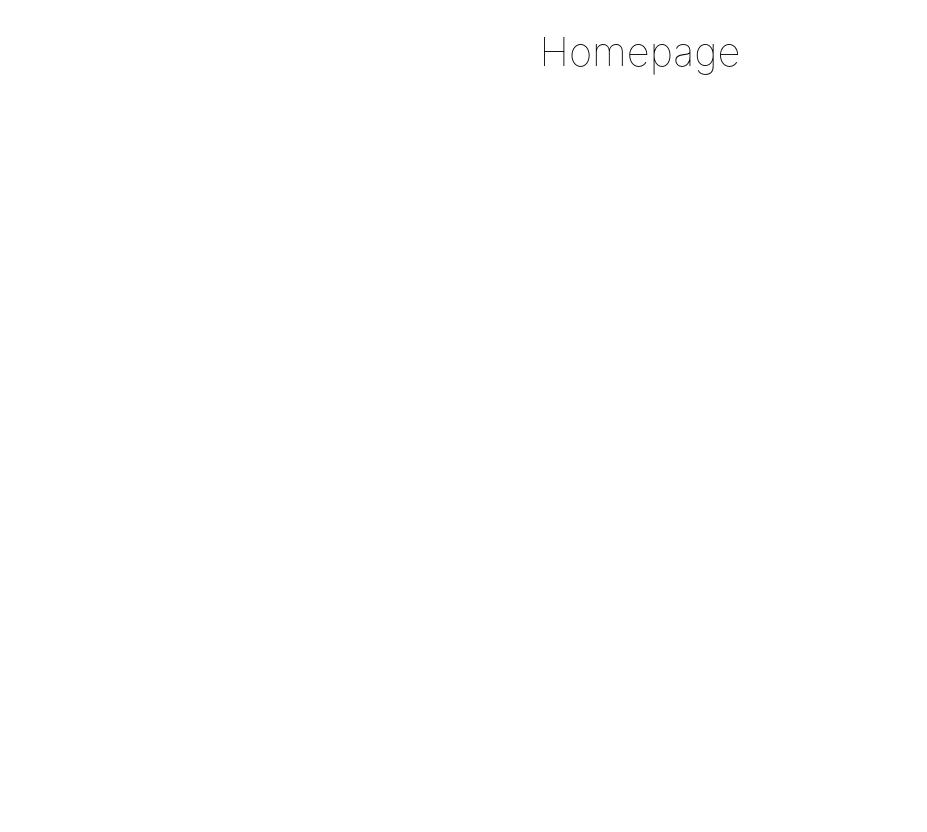
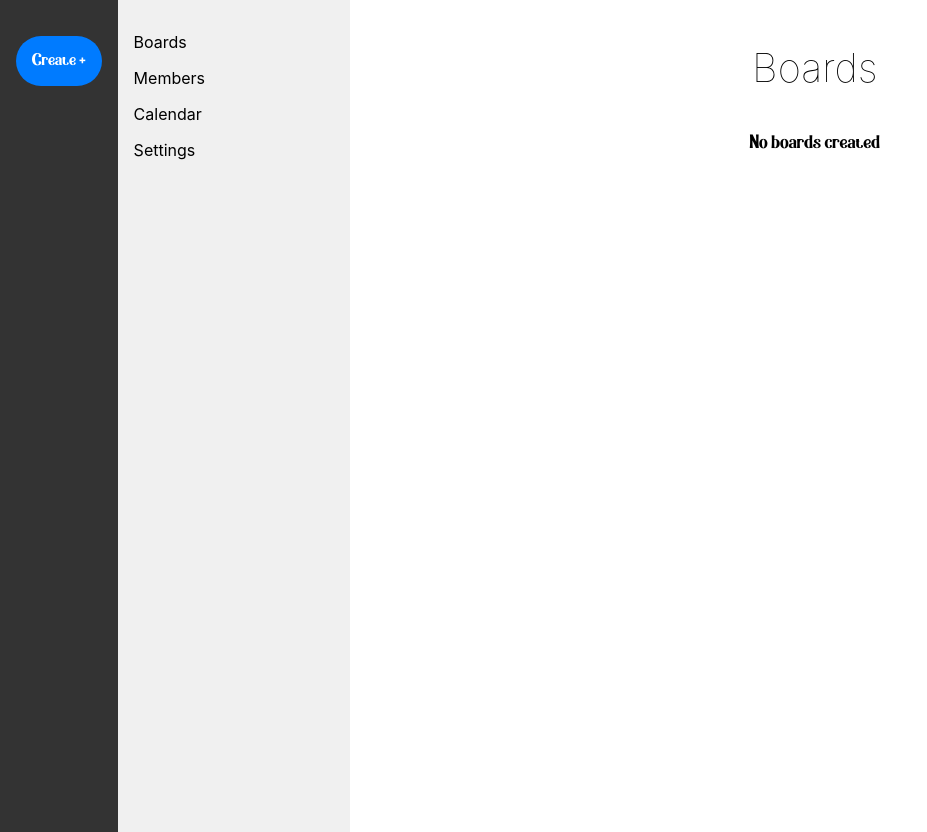
Before and after one commit to amahdavid/Task_Management_Project, a React (Create React App) app in the folder task_management_app/: page /homepage in a window 1280 px wide. Shown: the whole page, without its empty margins (0-927 px from the left). Before the commit the page ends 800 px from the top, so only its background shows below. Built offline with nearby package versions, Linux system fonts and the light colour scheme.

Commit message:
added a navbar and create button to homepage and options

```diff
--- a/task_management_app/src/components/forms.css
+++ b/task_management_app/src/components/forms.css
@@ -43,6 +43,7 @@ h1 {
 }
 
 p {
+    font-family: CustomFont;
     text-align: center;
     font-size: 18px;
     font-weight: 100;
--- a/task_management_app/src/components/homepage.css
+++ b/task_management_app/src/components/homepage.css
@@ -0,0 +1,63 @@
+/* HomePage.css */
+.homepage {
+    display: flex;
+  }
+
+  .navbar {
+    background-color: #333;
+    color: white;
+    padding: 1rem;
+  }
+
+  .create-button {
+    background-color: #007bff;
+    color: white;
+    border: none;
+    padding: 0.5rem 1rem;
+    font-size: 1rem;
+  }
+
+  .content-container {
+    display: flex;
+    flex: 1;
+  }
+
+  .sidebar {
+    background-color: #f0f0f0;
+    width: 200px;
+    padding: 1rem;
+    height: 100vh; /* Make sidebar full height */
+  }
+
+  ul {
+    list-style-type: none;
+    padding: 0;
+  }
+
+  li {
+    margin-bottom: 1rem;
+  }
+
+  .main-content {
+    flex-grow: 1;
+    padding: 1rem;
+    overflow-y: auto; /* Add scroll if content overflows */
+  }
+
+  /* Add more styles as needed */
+
+  /* Responsive styles */
+@media (max-width: 768px) {
+    .homepage {
+      flex-direction: column;
+    }
+
+    .sidebar {
+      width: 100%; /* Make sidebar full width */
+      height: auto; /* Auto height */
+    }
+
+    .navbar {
+      text-align: center;
+    }
+}
--- a/task_management_app/src/components/homepage.js
+++ b/task_management_app/src/components/homepage.js
@@ -1,11 +1,33 @@
-import React from "react";
+import React from 'react';
+import './homepage.css'; // Import your CSS file for styling
 
-const Homepage = () => {
-    return (
-        <div>
-            <h1>Homepage</h1>
-        </div>
-    );
+const HomePage = () => {
+  return (
+    <div className="homepage">
+      <nav className="navbar">
+        <button className="create-button">Create +</button>
+      </nav>
+      <div className="content-container">
+        <aside className="sidebar">
+          <ul>
+            <li>Boards</li>
+            <li>Members</li>
+            <li>Calendar</li>
+            <li>Settings</li>
+          </ul>
+        </aside>
+        <main className="main-content">
+          <div className="content-header">
+            <h1>Boards</h1>
+          </div>
+          <div className="content-body">
+            {/* You can display your boards here */}
+            <p>No boards created</p>
+          </div>
+        </main>
+      </div>
+    </div>
+  );
 };
 
-export default Homepage;
+export default HomePage;
```
